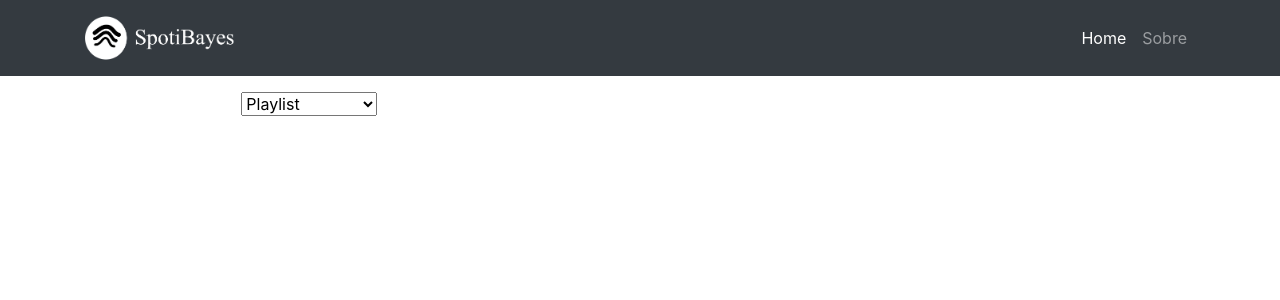
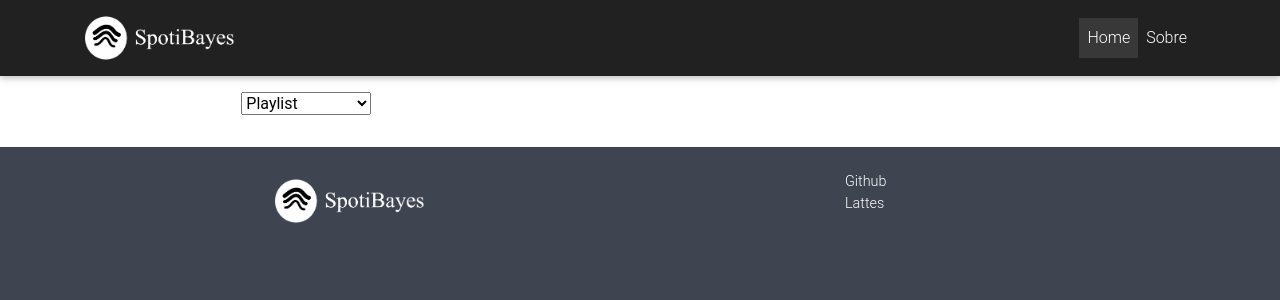
Before and after one commit to guilherme-ambrosano/SpotiBayes, a Flask app: template código/templates/index.html in a window 1280 px wide. Shown: the top 300 px of the page. Run offline with Flask 2, Linux system fonts and the light colour scheme; the template is opened without the code that fills it: most values are stand-ins (such as "Sample title", 1, 10 or a date in 2020); parts of the project's set-up code (start-up, migrations or seed data) failed here and were passed over; some libraries are stand-ins or nearby versions.

Commit message:
Coloquei um footer no site

```diff
--- a/código/templates/layout.html
+++ b/código/templates/layout.html
@@ -2,18 +2,20 @@
 <html lang="pt">
     <head>
         <link rel="shortcut icon" href="{{ url_for('static', filename='favicon.ico') }}">
-        <link rel="stylesheet" href="https://stackpath.bootstrapcdn.com/bootstrap/4.3.1/css/bootstrap.min.css"crossorigin="anonymous">
         <script src="https://code.jquery.com/jquery-3.3.1.slim.min.js" crossorigin="anonymous"></script>
         <script src="https://cdnjs.cloudflare.com/ajax/libs/popper.js/1.14.7/umd/popper.min.js" crossorigin="anonymous"></script>
         <script src="https://stackpath.bootstrapcdn.com/bootstrap/4.3.1/js/bootstrap.min.js" crossorigin="anonymous"></script>
         <script src="https://ajax.googleapis.com/ajax/libs/jquery/2.1.1/jquery.min.js"></script>
         <script src="https://cdn.plot.ly/plotly-latest.min.js"></script>
+        <link rel="stylesheet" href="https://stackpath.bootstrapcdn.com/bootstrap/4.3.1/css/bootstrap.min.css"crossorigin="anonymous">
+        <link rel="stylesheet" href="https://use.fontawesome.com/releases/v5.8.2/css/all.css">
+        <link rel="stylesheet" href="https://cdnjs.cloudflare.com/ajax/libs/mdbootstrap/4.19.1/css/mdb.min.css">
         <title>SpotiBayes</title>
     </head>
     <body>
         <nav class="navbar navbar-expand-lg navbar-dark bg-dark static-top">
             <div class="container">
-              <a class="navbar-brand" href="#">
+              <a class="navbar-brand" href="/">
                     <img src="{{ url_for('static', filename='logo2_full.png') }}" width="150" height="50" alt="">
                   </a>
               <button class="navbar-toggler" type="button" data-toggle="collapse" data-target="#navbarResponsive" aria-controls="navbarResponsive" aria-expanded="false" aria-label="Toggle navigation">
@@ -39,5 +41,33 @@
         </nav>
         {% block body %}
         {% endblock %}
+        <footer class="page-footer font-small stylish-color-dark pt-4",
+            style="padding-top:80px;padding-bottom:50px;box-shadow: 0 50vh 0 50vh #3E4551;">
+
+            <!-- Footer Elements -->
+            <div class="container text-center text-md-left">
+                <div class="row">
+                    <div class="col-md-2 mx-auto">
+                        <a class="navbar-brand" href="/">
+                            <img src="{{ url_for('static', filename='logo2_full.png') }}" width="150" height="50" alt="">
+                        </a>
+                    </div>
+                    <hr class="clearfix w-100 d-md-none">
+                    <div class="col-md-2 mx-auto">
+                        <ul class="list-unstyled">
+                            <li>
+                                <a href="https://github.com/guilherme-ambrosano"target="_blank">Github</a>
+                            </li>
+                            <li>
+                                <a href="http://lattes.cnpq.br/1964349025366125" target="_blank">Lattes</a>
+                            </li>
+                        </ul>
+                    </div>
+                </div>
+
+            </div>
+            <!-- Footer Elements -->
+
+        </footer>
     </body>
 </html>
```
